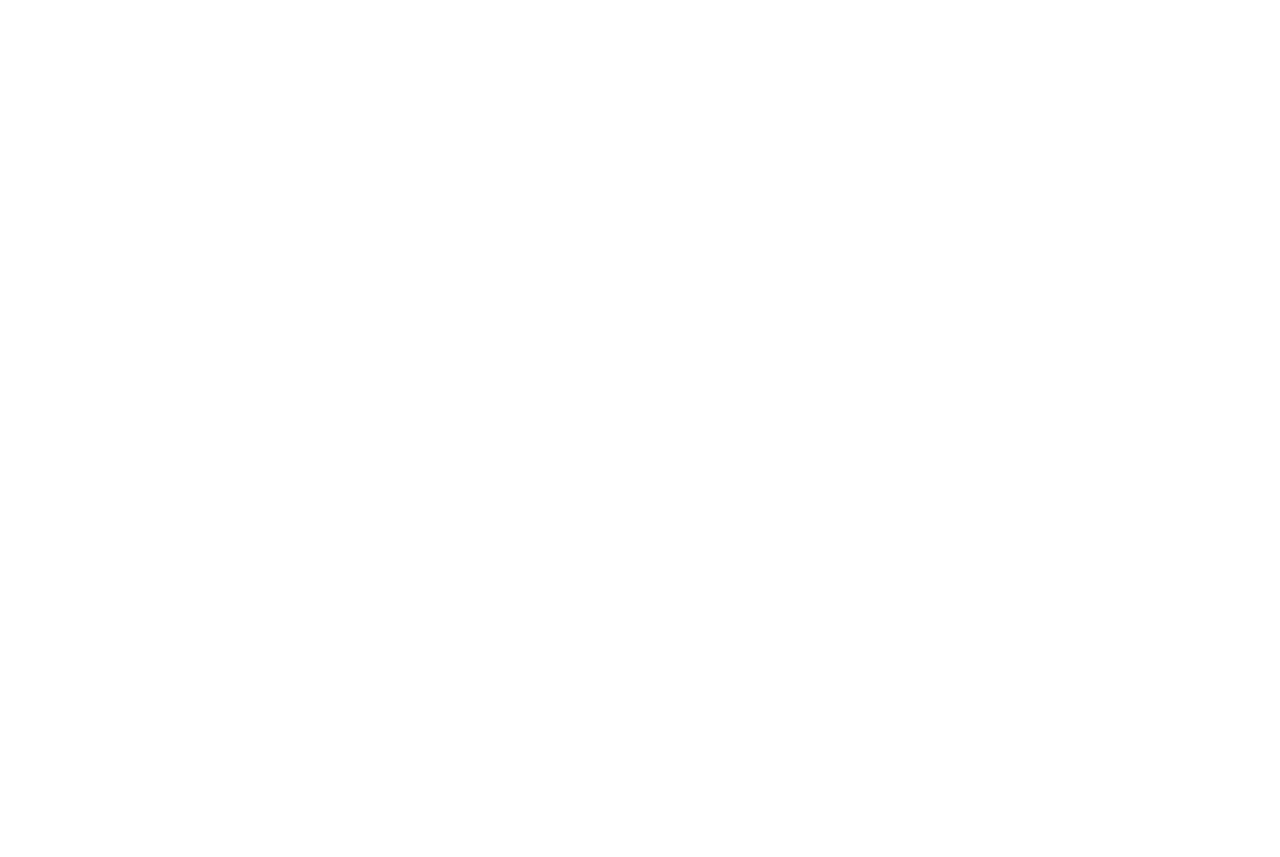
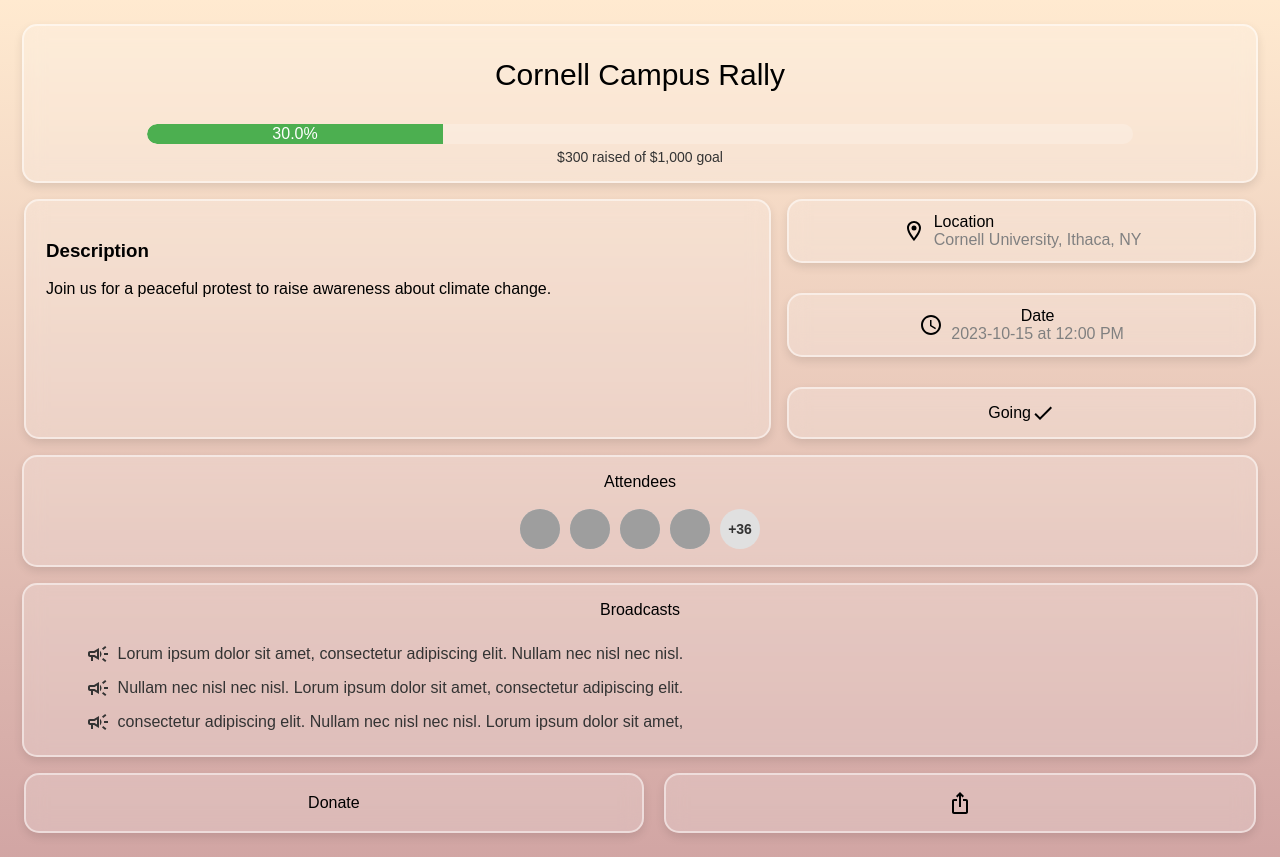
Before and after one commit to sc103121/Rally, a React (Create React App) app in the folder frontend/rally/: page /event/1 in a window 1280 px wide. Before the commit this address had no page. Before the commit the page ends 800 px from the top, so only its background shows below. Built offline with nearby package versions, Linux system fonts and the light colour scheme; grey boxes are pictures that could not be loaded.

Commit message:
Updated event page with link router

```diff
--- a/frontend/rally/src/App.js
+++ b/frontend/rally/src/App.js
@@ -16,8 +16,8 @@
       <Routes>
         <Route path="/" element={<Create_account />} />
         <Route path="/home" element={<Home />} />
-
-        <Route path="/event" element={<Events />} />
+        <Route path="/event/:id" element={<Events />} />
+        {/* <Route path="/event" element={<Events />} /> */}
         <Route path="/profile" element={<ProfilePage/>} />
         <Route path="/create-event" element={<CreateEventPage />} /> {/* Add the new route */}
         <Route path="/broadcast" element={<BroadcastPage/>} />
--- a/frontend/rally/src/components/ProgressBar.jsx
+++ b/frontend/rally/src/components/ProgressBar.jsx
@@ -2,7 +2,10 @@
 import "./ProgressBar.css"; // Import CSS for the progress bar
 
 const ProgressBar = ({ goal, raised }) => {
-  const percentage = Math.min((raised / goal) * 100, 100); // Calculate percentage, max 100%
+  // Ensure goal and raised are valid numbers, defaulting to 0 if undefined
+  const validGoal = goal || 0;
+  const validRaised = raised || 0;
+  const percentage = validGoal > 0 ? Math.min((validRaised / validGoal) * 100, 100) : 0; // Calculate percentage, max 100%
 
   return (
     <>
@@ -12,7 +15,7 @@
         </div>
       </div>
       <div className="progress-info">
-        ${raised.toLocaleString()} raised of ${goal.toLocaleString()} goal
+        ${validRaised.toLocaleString()} raised of ${validGoal.toLocaleString()} goal
       </div>
     </>
   );
--- a/frontend/rally/src/components/TitleBox.jsx
+++ b/frontend/rally/src/components/TitleBox.jsx
@@ -2,15 +2,14 @@
 import RoundedBox from "./Box.jsx";
 import ProgressBar from "./ProgressBar.jsx";
 
-function TitleBox() {
-  const goal = 1000;
-  const raised = 500;
+// The TitleBox now accepts props for dynamic data
+function TitleBox({ title, goal, raised }) {
   return (
     <RoundedBox width="100%">
       <div
         style={{ fontSize: "30px", marginBottom: "2rem", marginTop: "1rem" }}
       >
-        Title
+        {title} {/* Use the title prop */}
       </div>
 
       <ProgressBar goal={goal} raised={raised} />
--- a/frontend/rally/src/components/event_thumbnail.jsx
+++ b/frontend/rally/src/components/event_thumbnail.jsx
@@ -1,6 +1,7 @@
 import React from 'react'
+import { Link } from 'react-router-dom';
 
-const events = [
+export const events = [
     {
         id: 1,
         title: "Cornell Campus Rally",
@@ -8,6 +9,8 @@
         date: "2023-10-15",
         time: "12:00 PM",
         location: "Cornell University, Ithaca, NY",
+        goal: 1000,
+        raised: 300,
         isPrivate: false
     },
     {
@@ -17,6 +20,8 @@
         date: "2023-11-05",
         time: "2:00 PM",
         location: "Cornell University, Ithaca, NY",
+        goal: 500,
+        raised: 100,
         isPrivate: false
     },
     {
@@ -26,6 +31,8 @@
         date: "2023-12-01",
         time: "1:00 PM",
         location: "Cornell University, Ithaca, NY",
+        goal: 100,
+        raised: 50,
         isPrivate: true
     },
     {
@@ -35,6 +42,8 @@
         date: "2024-01-20",
         time: "11:00 AM",
         location: "Cornell University, Ithaca, NY",
+        goal: 100,
+        raised: 10,
         isPrivate: false
     }
 ];
@@ -62,8 +71,14 @@
             });
             return (
                 <div key={date}>
+                    <ul>
                         <h3 style={{ margin: '16px 0', color: '#333' }}>{formattedDate}</h3>
                         {groupedEvents[date].map((eventDetails, index) => (
+                            <Link
+                                to={`/event/${eventDetails.id}`}
+                                key={eventDetails.id}
+                                style={{ textDecoration: 'none', color: 'inherit' }} // This preserves the styling
+                            >
                             <div key={index} style={{
                                 position: 'relative',
                                 border: '1px solid #ccc',
@@ -90,7 +105,9 @@
                                     }}>🔒</span>
                                 )}
                             </div>
+                            </Link>
                         ))}
+                    </ul>
                 </div>
             );
         })}
--- a/frontend/rally/src/pages/Events.jsx
+++ b/frontend/rally/src/pages/Events.jsx
@@ -10,18 +10,22 @@
 import BroadcastBox from "../components/BroadcastBox";
 import RoundedBox from "../components/Box";
 import IosShareOutlinedIcon from "@mui/icons-material/IosShareOutlined";
+import { useParams } from "react-router-dom";
+import { events } from "../components/event_thumbnail";
 
-function InfoBox() {
+function InfoBox({ event }) {
   return (
     <div className="layout-wrapper">
       {/* Main Box taking up 60% of the width */}
       <div className="main-box rounded-box">
-        {/* <h2>Main Box (60%)</h2> */}
+        {/* <h2>Main Box (60%)</h2>
         Description
         <br />
         <br />
         Lorum ipsum dolor sit amet, consectetur adipiscing elit. Nullam nec nisl
-        nec nisl.
+        nec nisl. */}
+        <h3>Description</h3>
+        <p>{event.description}</p>
       </div>
 
       {/* Column Box taking up 40% of the width, with 3 smaller boxes */}
@@ -41,7 +45,7 @@
             <div>
               Location
               <br />
-              <a style={{ color: "gray" }}>Location</a>
+              <a style={{ color: "gray" }}>{event.location}</a>
             </div>
           </div>
         </div>
@@ -68,7 +72,9 @@
             >
               Date
               <br />
-              <a style={{ color: "gray" }}>Time</a>
+              <a style={{ color: "gray" }}>
+                {event.date} at {event.time}
+              </a>
             </div>
           </div>
         </div>
@@ -141,6 +147,9 @@
 // }
 
 export const Events = () => {
+  const { id } = useParams(); // Get the event ID from the URL
+  const event = events.find((event) => event.id === parseInt(id)); // Find the event by ID
+
   return (
     // <div className="box">
     //   <div className="events-page">
@@ -156,8 +165,8 @@
     //   </div>
     // </div>
     <div className="background">
-      <TitleBox />
-      <InfoBox />
+      <TitleBox title={event.title} goal={event.goal} raised={event.raised}/>
+      <InfoBox event={event} />
       <AttendeeBox />
       <BroadcastBox />
       <div className="rounded-box-container">
```
Lines whose indentation alone changed are shown as unchanged.
